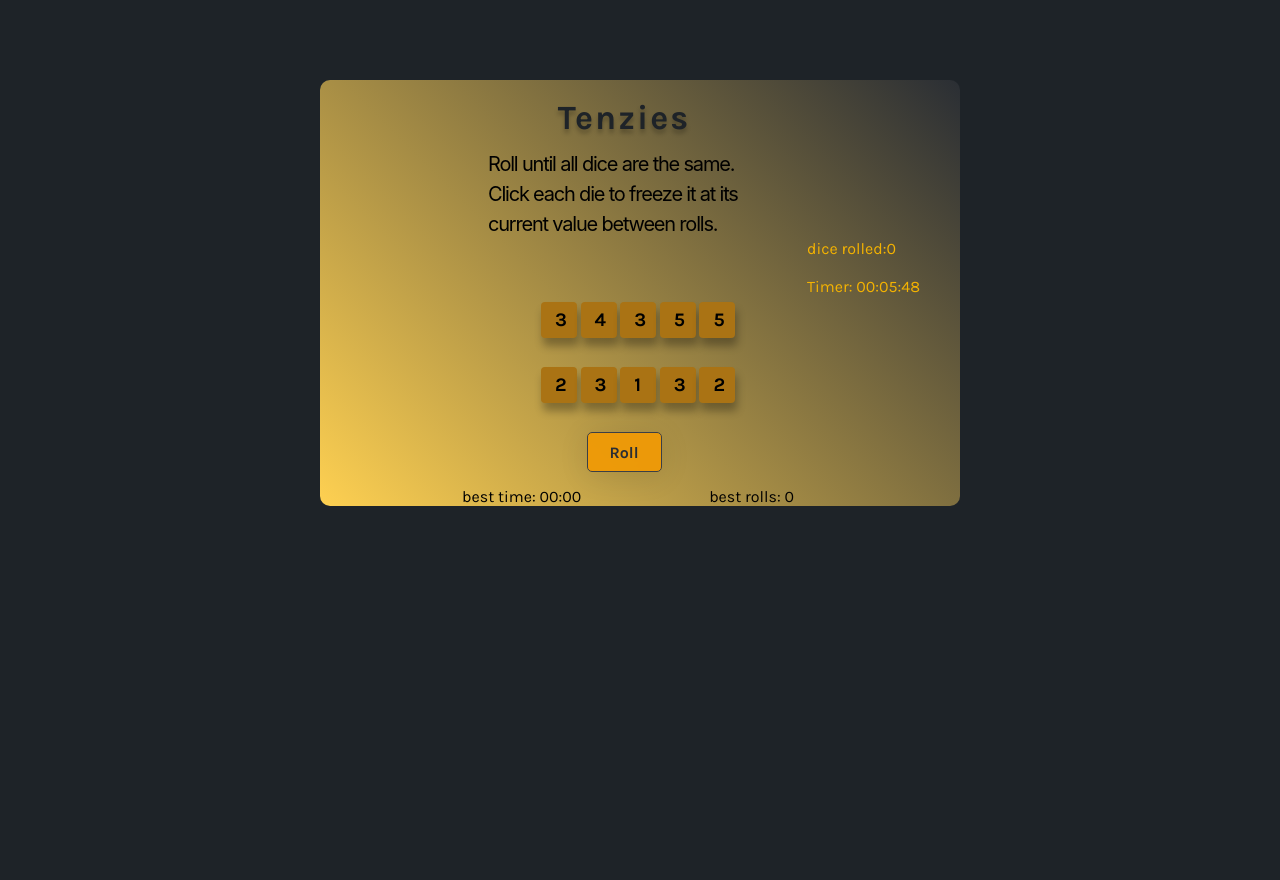
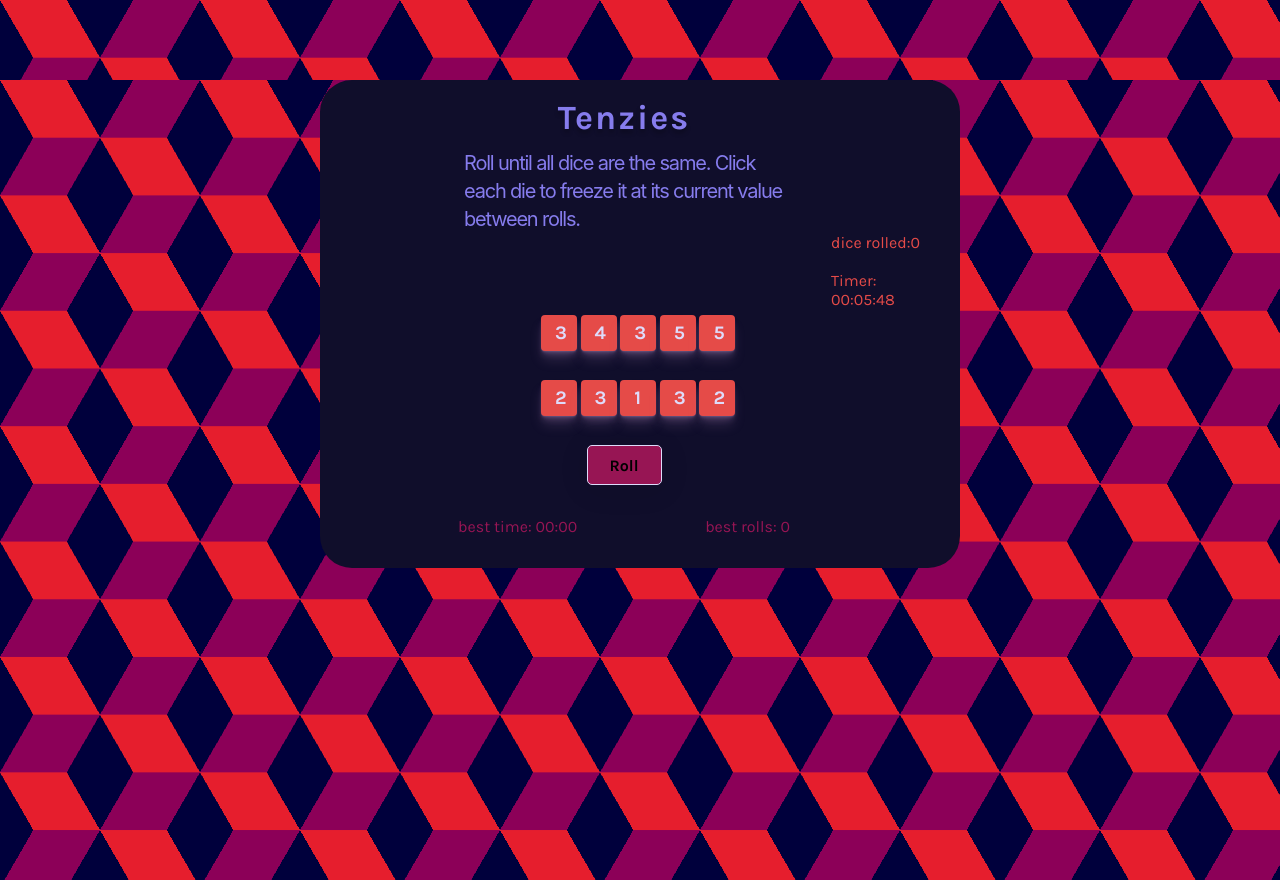
Before and after one commit to Mkhaleddd/tenzies-dice-game, a React (Create React App) app: page / in a window 1280 px wide. Before the commit the page ends 800 px from the top, so only its background shows below. Built offline with nearby package versions, Linux system fonts and the light colour scheme.

Commit message:
update-design

```diff
--- a/src/App.css
+++ b/src/App.css
@@ -2,26 +2,44 @@
   box-sizing:border-box;
 }
 :root{
-  --black:#1e2328;
-  --dark-grey:#2a2e34;
-  --grey:#3b3f46;
-  --orange:#f59c01;
-  --dark-yellow:#f5b301;
-  --yellow:#fed051;
+  --background:#100e2b;
+  --text:#dedbfa;
+  --primary:#867ced;
+  --secondary:#971554;
+  --accent:#e54b48;
+  --shadow-color: 286deg 36% 70%;
+  --shadow-elevation-medium:
+    0px 0.7px 0.9px hsl(var(--shadow-color) / 0.11),
+    -0.1px 1.7px 2.1px -0.4px hsl(var(--shadow-color) / 0.13),
+    -0.1px 3px 3.7px -0.9px hsl(var(--shadow-color) / 0.14),
+    -0.2px 5.6px 6.9px -1.3px hsl(var(--shadow-color) / 0.16),
+    -0.4px 10.2px 12.6px -1.8px hsl(var(--shadow-color) / 0.18);
+    --s: 200px;
+    --c1: #8c0058;
+    --c2: #e61e2d;
+    --c3: #00003c;
+
 }
-body {
+body,html{
   margin: 0;
-  background-color: var(--black);
+  padding: 0;
   font-family: 'Karla',sans-serif;
+  color: var(--text);
+   background: repeating-conic-gradient(from 30deg,#0000 0 120deg,var(--c3) 0 180deg) calc(.5*var(--s)) calc(.5*var(--s)*0.577), repeating-conic-gradient(from 30deg,var(--c1) 0 60deg,var(--c2) 0 120deg,var(--c3) 0 180deg);
+  background-size: var(--s) calc(var(--s)*0.577);
+}
+#root{
+
+height: 100vh;
 }
 main{
 max-width: 1020px;
 width:50%;
+background-color: var(--background)!important;
 margin: 0 auto;
 margin-top: 5em;
 padding-right: 2em;
-background:linear-gradient(45deg,var(--yellow),var(--dark-grey));
-border-radius: 10px;
+border-radius: 2em;
 display:flex;
 align-items: center;
 flex-direction:column;
@@ -35,7 +53,7 @@ font-weight: 700;
 font-size: 34px;
 line-height: 30px;
 letter-spacing: 0.06em;
-color: var(--black);
+color: var(--primary);
 text-shadow: 0px 4px 4px rgba(0, 0, 0, 0.25);
 align-self: center;
 }
@@ -43,15 +61,14 @@ h2{
 font-family: 'Inter';
 font-style: normal;
 font-weight: 400;
-font-size: 20px;
-line-height: 1.5;
+font-size: 1.25rem;
+line-height: 1.4;
 letter-spacing: -0.06em;
-color: black;
-max-width: 18rem;
+color:var(--primary);
+max-width: 20rem;
 margin-right: auto;
 margin-left: auto;
 margin-bottom: 0;
-padding-left: 8px;
 }
 .dice-con{
   display: grid;
@@ -68,13 +85,11 @@ height: 36px;
 width: 36px;
 border-radius: 4px;
 padding:6px 14px;
-box-shadow: rgba(0, 0, 0, 0.3) 2px 8px 8px;
--webkit-animation: color-change-2x 4s linear infinite alternate both;
-animation: color-change-2x 4s linear infinite alternate both;
-background-color: var(--orange);
+box-shadow:var(--shadow-elevation-medium);
+background-color: var(--accent);
 cursor:pointer;
+}
 
-}
 .die-num{
   font-family: 'Karla';
   font-style: normal;
@@ -84,13 +99,13 @@ cursor:pointer;
   text-align: center;
 }
 .held{
-background-color: var(--black);
+background-color: var(--secondary);
+color: #e9e9e9;
 height: 36px;
 width: 36px;
 border-radius: 4px;
 padding:6px 14px;
 box-shadow: 0px 2px 2px rgba(0, 0, 0, 0.15);
-color: var(--orange);
 }
 
 button{
@@ -105,12 +120,11 @@ font-style: normal;
 font-weight: 700;
 font-size: 1rem;
 line-height: 15px;
-color: var(--dark-grey);
-background: rgba(240, 154, 6, 0.947);
+background: var(--secondary);
 box-shadow: 0 4px 30px rgba(0, 0, 0, 0.1);
 backdrop-filter: blur(5.9px);
 -webkit-backdrop-filter: blur(5.9px);
-border: 1px solid var(--grey);
+border: 1px solid var(--text);
 
 }
 button:focus{
@@ -129,43 +143,29 @@ button:focus{
   padding-right: 8px;
   padding-bottom: 6px;
   font-weight: 400;
-  color: var(--dark-yellow);
+  color: var(--accent);
 }
 .last-score{
 display: flex;
-gap:8rem;
-padding-top:15px;
-padding-left: 0.5em;
+gap:8em;
+padding-top:2em;
+padding-bottom: 2em;
+color: var(--secondary);
 }
                                       /* animation */
 
- @-webkit-keyframes color-change-2x {
-  0% {
-    background: var(--dark-grey);
-  }
-  100% {
-    background: var(--orange);
-  }
-}
-@keyframes color-change-2x {
-  0% {
-    background: var(--dark-grey)
-  }
-  100% {
-    background: var(--orange);
-  }
-}
+
 
 
  @-webkit-keyframes shake-horizontal {
   0%{
     background-position: 100% 50%;
-    background: var(--orange);
+    background: var(--secondary);
   }
   0%,
   100% {
     background-position: 0% 50%;
-    background: var(--dark-yellow);
+    background: var(--accent);
     -webkit-transform: translateX(0);
     transform: translateX(0);
   }
@@ -194,14 +194,14 @@ padding-left: 0.5em;
 @keyframes shake-horizontal {
   0%{
     background-position: 100% 50%;
-    background: var(--orange);
+    background: var(--secondary);
   }
   0%,
   100% {
     -webkit-transform: translateX(0);
     transform: translateX(0);
     background-position: 0% 50%;
-    background: var(--dark-yellow);
+    background: var(--accent);
   }
   10%,
   30%,
--- a/src/components/Score.js
+++ b/src/components/Score.js
@@ -1,12 +1,14 @@
 export default function Score (props){
     return(
+        <>
         <div className="score-con">
          <span>dice rolled:{props.rolls}</span>
                 <br></br>
-        <span>Timer: {("0"+Math.floor((props.time /6000)%60)).slice(-2)}:
+                <span>Timer:</span>
+        <span> {("0"+Math.floor((props.time /6000)%60)).slice(-2)}:
             {("0"+Math.floor((props.time/1000)%60)).slice(-2)}:
             {("0"+Math.floor((props.time/10)%1000)).slice(-2)}
             </span>
         </div>
-    )
+    </>)
 }
--- a/src/index.js
+++ b/src/index.js
@@ -11,7 +11,5 @@ root.render(
   </React.StrictMode>
 );
 
-// If you want to start measuring performance in your app, pass a function
-// to log results (for example: reportWebVitals(console.log))
-// or send to an analytics endpoint. Learn more: https://bit.ly/CRA-vitals
+
 reportWebVitals();
```
